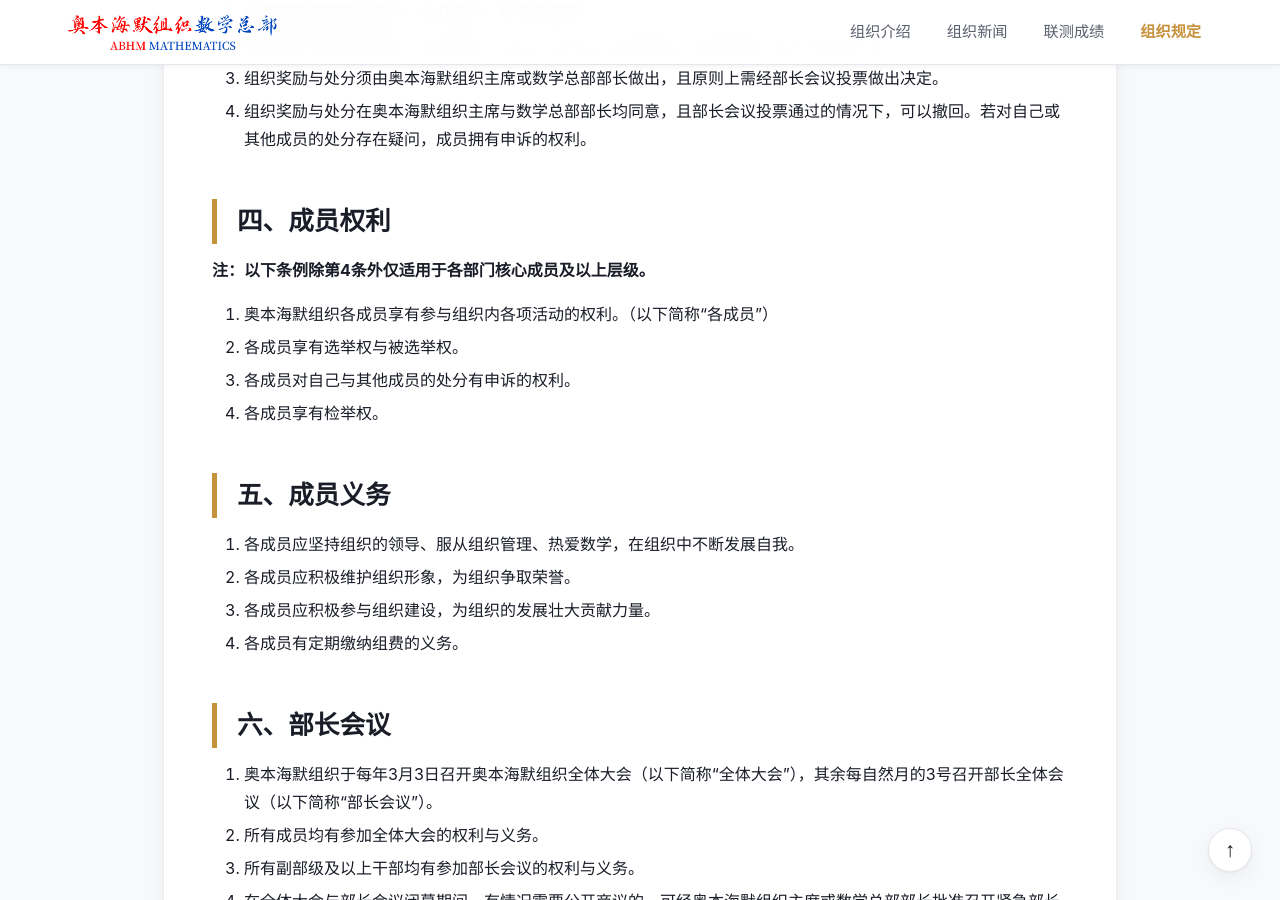
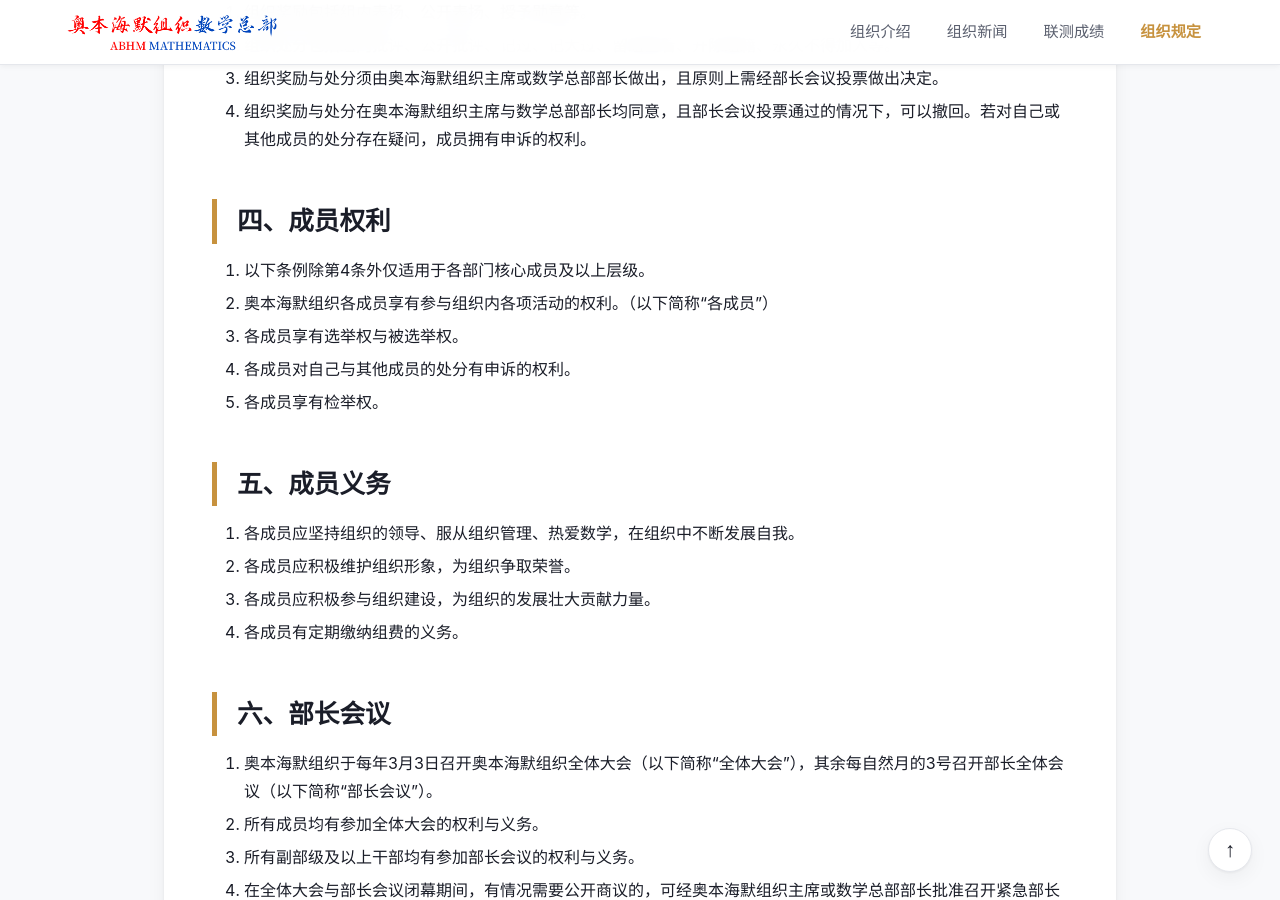
Before and after one commit to StrawberryMilkA/strawberrymilka.github.io, a Jekyll site: the page built from rules.html, in a window 1280 px wide and 900 px high, scrolled down 1029 px. Built offline with Jekyll 4.4.1, drawn with Linux system fonts in a browser that asks for light colours.

Commit message:
fixed a bug

```diff
--- a/rules.html
+++ b/rules.html
@@ -137,8 +137,8 @@ extra_head: |
     </ol>
 
     <h2>四、成员权利</h2>
-    <p><strong>注：以下条例除第4条外仅适用于各部门核心成员及以上层级。</strong></p>
     <ol>
+      <li>以下条例除第4条外仅适用于各部门核心成员及以上层级。</li>
       <li>奥本海默组织各成员享有参与组织内各项活动的权利。（以下简称“各成员”）</li>
       <li>各成员享有选举权与被选举权。</li>
       <li>各成员对自己与其他成员的处分有申诉的权利。</li>
```
